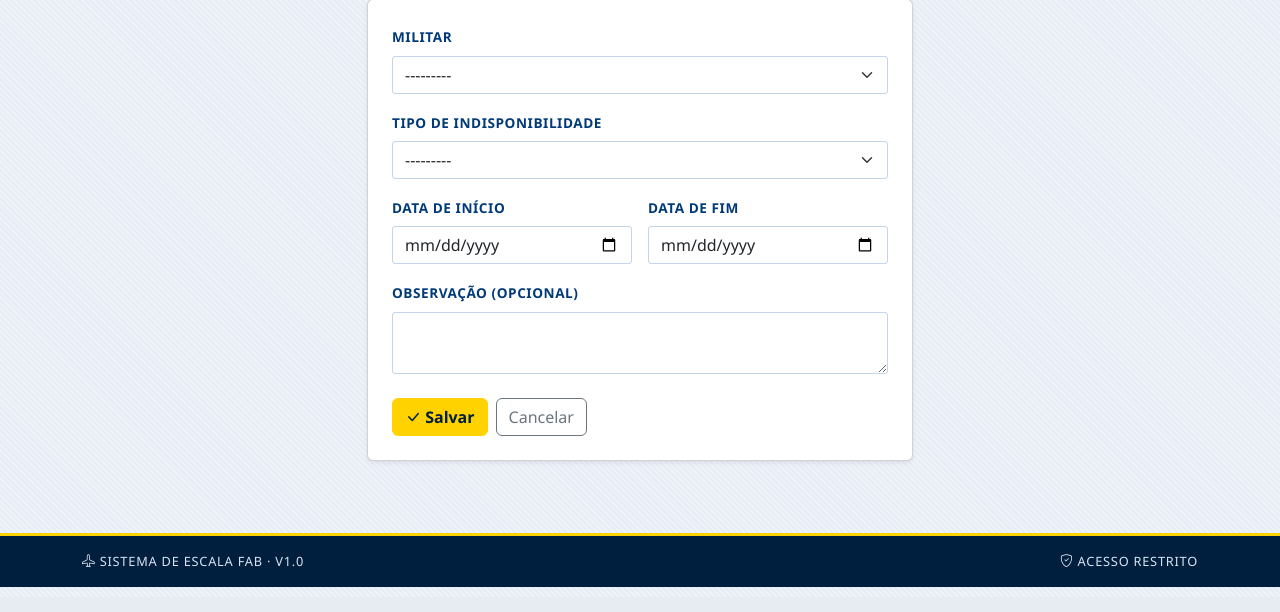
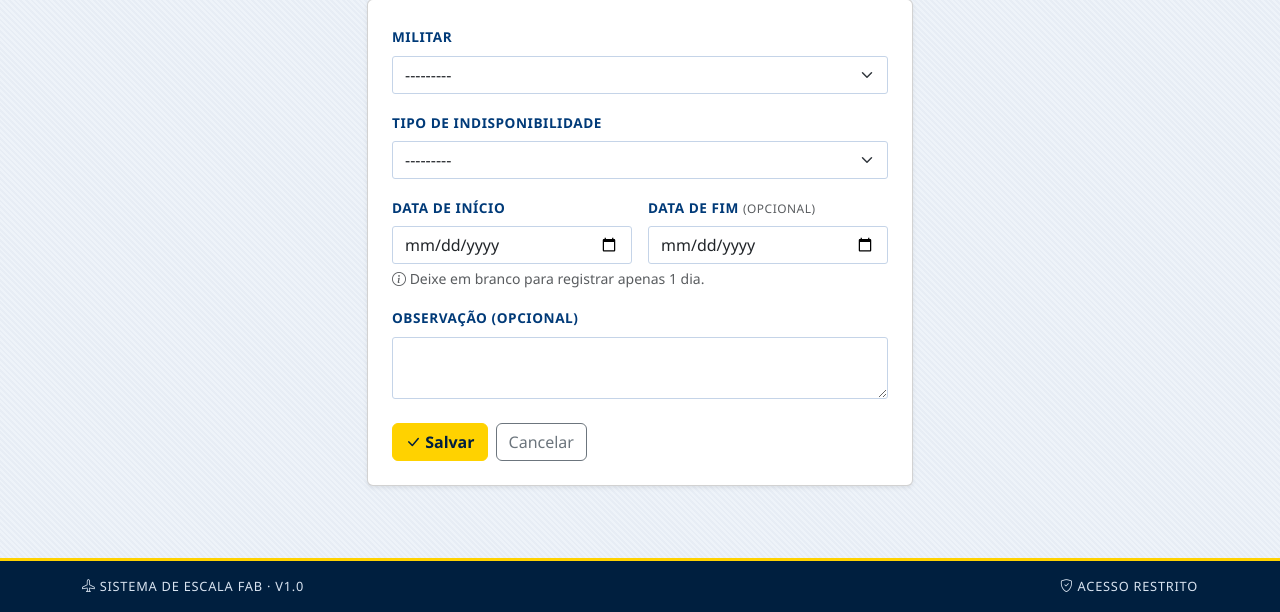
Before and after one commit to ceciliaamaro-la/escala, a Django app: page /indisponibilidades/nova/ in a window 1280 px wide; the page is wider, and only the part inside the window is pictured. Shown: the part 203-815 px from the top of that part. Before the commit the page ends 790 px from the top of that part, so only its background shows below. Run offline with Django 5.2, Linux system fonts and the light colour scheme; a user stored in the database is signed in; data comes from the database, SQL or seed files in the repository; both versions use the stored data as it was after the commit.

Commit message:
Make absence registration more flexible and user-friendly
Updates the absence registration form to make the end date optional, defaulting to the start date for single-day absences. It also enhances the display of absence periods in the listing, unifying date columns and dynamically calculating durations.

Replit-Commit-Author: Agent
Replit-Commit-Session-Id: 5cff7b93-cec7-4c51-bdf1-e68d76119ee1
Replit-Commit-Checkpoint-Type: full_checkpoint
Replit-Commit-Event-Id: a1e32820-8e11-494b-9967-df027bf98180
Replit-Commit-Screenshot-Url: https://storage.googleapis.com/screenshot-production-us-central1/eec8d8af-5550-45cf-85e8-f5ec1ab97963/5cff7b93-cec7-4c51-bdf1-e68d76119ee1/0VpRfMo
Replit-Helium-Checkpoint-Created: true

```diff
--- a/escalas/forms_cadastro.py
+++ b/escalas/forms_cadastro.py
@@ -281,6 +281,7 @@ class EscalaCriarForm(BootstrapFormMixin, forms.Form):
 class IndisponibilidadeRegistrarForm(BootstrapFormMixin, forms.ModelForm):
     """
     Formulário para registrar indisponibilidade.
+    - data_fim é opcional: se omitida, o sistema usa data_inicio (1 dia).
     - Escalante: campo `militar` é um dropdown filtrado pela OM.
     - Militar logado: campo `militar` é ocultado (preenchido automaticamente).
     """
@@ -290,7 +291,10 @@ class IndisponibilidadeRegistrarForm(BootstrapFormMixin, forms.ModelForm):
         fields = ['militar', 'tipo', 'data_inicio', 'data_fim', 'observacao']
         widgets = {
             'data_inicio': forms.DateInput(attrs={'type': 'date'}),
-            'data_fim': forms.DateInput(attrs={'type': 'date'}),
+            'data_fim': forms.DateInput(attrs={
+                'type': 'date',
+                'placeholder': 'Deixe em branco para registrar 1 dia',
+            }),
             'observacao': forms.Textarea(attrs={'rows': 2}),
         }
         labels = {
@@ -304,6 +308,8 @@ class IndisponibilidadeRegistrarForm(BootstrapFormMixin, forms.ModelForm):
     def __init__(self, *args, om=None, militar_fixo=None, **kwargs):
         super().__init__(*args, **kwargs)
         self.fields['tipo'].queryset = TipoIndisponibilidade.objects.filter(ativo=True)
+        self.fields['data_fim'].required = False
+        self.fields['data_fim'].help_text = 'Deixe em branco para registrar apenas 1 dia.'
         if om:
             self.fields['militar'].queryset = (
                 Militar.objects.filter(organizacao_militar=om, ativo=True)
@@ -319,6 +325,11 @@ class IndisponibilidadeRegistrarForm(BootstrapFormMixin, forms.ModelForm):
         cleaned = super().clean()
         ini = cleaned.get('data_inicio')
         fim = cleaned.get('data_fim')
-        if ini and fim and fim < ini:
+        if ini and not fim:
+            cleaned['data_fim'] = ini
+            self._data_fim_ajustada = True
+        elif ini and fim and fim < ini:
             raise ValidationError('Data de fim não pode ser anterior à data de início.')
+        else:
+            self._data_fim_ajustada = False
         return cleaned
--- a/escalas/views.py
+++ b/escalas/views.py
@@ -858,12 +858,20 @@ def indisponibilidade_criar(request):
             ind = form.save(commit=False)
             if militar_proprio and not ind.militar_id:
                 ind.militar = militar_proprio
+            ind.data_fim = form.cleaned_data['data_fim']
             ind.save()
-            messages.success(
-                request,
-                f'Indisponibilidade registrada: {ind.tipo.nome} de '
-                f'{ind.data_inicio.strftime("%d/%m/%Y")} a {ind.data_fim.strftime("%d/%m/%Y")}.',
-            )
+            um_dia = form.cleaned_data['data_inicio'] == form.cleaned_data['data_fim']
+            if getattr(form, '_data_fim_ajustada', False):
+                msg = (
+                    f'Indisponibilidade registrada como 1 dia: '
+                    f'{ind.tipo.nome} em {ind.data_inicio.strftime("%d/%m/%Y")}.'
+                )
+            else:
+                msg = (
+                    f'Indisponibilidade registrada: {ind.tipo.nome} de '
+                    f'{ind.data_inicio.strftime("%d/%m/%Y")} a {ind.data_fim.strftime("%d/%m/%Y")}.'
+                )
+            messages.success(request, msg)
             return redirect('indisponibilidade_listar')
     else:
         form = IndisponibilidadeRegistrarForm(om=om, militar_fixo=militar_proprio)
--- a/templates/indisponibilidade/criar.html
+++ b/templates/indisponibilidade/criar.html
@@ -22,6 +22,7 @@
   <div class="col-md-7 col-lg-6">
     <div class="card shadow-sm">
       <div class="card-body p-4">
+
         {% if militar_proprio %}
         <div class="alert alert-info py-2 mb-3">
           <i class="bi bi-person-fill"></i>
@@ -29,7 +30,7 @@
         </div>
         {% endif %}
 
-        <form method="post">
+        <form method="post" id="form-indisp">
           {% csrf_token %}
 
           {% if not militar_proprio %}
@@ -50,16 +51,26 @@
             {% if form.tipo.errors %}<div class="text-danger small">{{ form.tipo.errors }}</div>{% endif %}
           </div>
 
-          <div class="row g-3 mb-3">
+          <div class="row g-3 mb-1">
             <div class="col-sm-6">
               <label class="form-label fw-semibold">{{ form.data_inicio.label }}</label>
               {{ form.data_inicio }}
               {% if form.data_inicio.errors %}<div class="text-danger small">{{ form.data_inicio.errors }}</div>{% endif %}
             </div>
             <div class="col-sm-6">
-              <label class="form-label fw-semibold">{{ form.data_fim.label }}</label>
+              <label class="form-label fw-semibold">
+                {{ form.data_fim.label }}
+                <span class="text-muted fw-normal small">(opcional)</span>
+              </label>
               {{ form.data_fim }}
               {% if form.data_fim.errors %}<div class="text-danger small">{{ form.data_fim.errors }}</div>{% endif %}
+            </div>
+          </div>
+
+          <div class="mb-3">
+            <div id="hint-data-fim" class="text-muted small mt-1" style="min-height:1.2em;">
+              <i class="bi bi-info-circle"></i>
+              Deixe em branco para registrar apenas 1 dia.
             </div>
           </div>
 
@@ -82,9 +93,46 @@
             </a>
           </div>
         </form>
+
       </div>
     </div>
   </div>
 </div>
 
+<script>
+(function () {
+  const inicio = document.getElementById('id_data_inicio');
+  const fim    = document.getElementById('id_data_fim');
+  const hint   = document.getElementById('hint-data-fim');
+
+  function atualizarHint() {
+    const vi = inicio ? inicio.value : '';
+    const vf = fim    ? fim.value    : '';
+
+    if (vi && !vf) {
+      const d = new Date(vi + 'T00:00:00');
+      const fmt = d.toLocaleDateString('pt-BR');
+      hint.innerHTML = '<i class="bi bi-info-circle"></i> Será registrado como 1 dia: <strong>' + fmt + '</strong>.';
+    } else if (vi && vf && vi === vf) {
+      hint.innerHTML = '<i class="bi bi-info-circle"></i> Registrado como 1 dia.';
+    } else if (vi && vf) {
+      const di = new Date(vi + 'T00:00:00');
+      const df = new Date(vf + 'T00:00:00');
+      const dias = Math.round((df - di) / 86400000) + 1;
+      if (dias < 1) {
+        hint.innerHTML = '<i class="bi bi-exclamation-triangle text-danger"></i> <span class="text-danger">Data de fim anterior ao início.</span>';
+      } else {
+        hint.innerHTML = '<i class="bi bi-check-circle text-success"></i> Período de <strong>' + dias + ' dia' + (dias > 1 ? 's' : '') + '</strong>.';
+      }
+    } else {
+      hint.innerHTML = '<i class="bi bi-info-circle"></i> Deixe em branco para registrar apenas 1 dia.';
+    }
+  }
+
+  if (inicio) inicio.addEventListener('change', atualizarHint);
+  if (fim)    fim.addEventListener('change',    atualizarHint);
+  atualizarHint();
+})();
+</script>
+
 {% endblock %}
```
Also changed, not shown: templates/indisponibilidade/listar.html (+16 -17 lines), db.sqlite3.
